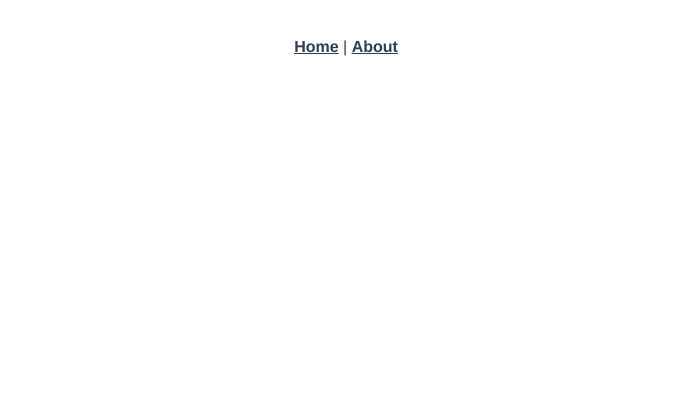
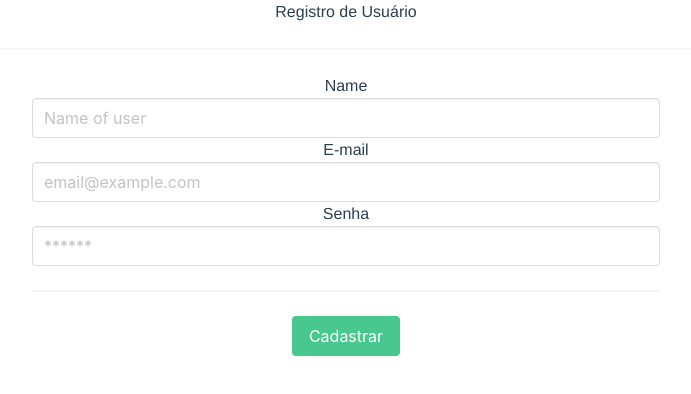
Before and after one commit to Vini03-Alcantra/User, a Vue app: page /register in a window 1280 px wide. Shown: the top 394 px of the page, without its empty margins (294-985 px from the left). Built offline with nearby package versions, Linux system fonts and the light colour scheme.

Commit message:
COmiit inicial

```diff
--- a/package.json
+++ b/package.json
@@ -8,6 +8,8 @@
     "lint": "vue-cli-service lint"
   },
   "dependencies": {
+    "axios": "^0.21.1",
+    "bulma": "^0.9.2",
     "core-js": "^3.6.5",
     "vue": "^2.6.11",
     "vue-router": "^3.2.0"
--- a/src/App.vue
+++ b/src/App.vue
@@ -1,9 +1,5 @@
 <template>
   <div id="app">
-    <div id="nav">
-      <router-link to="/">Home</router-link> |
-      <router-link to="/about">About</router-link>
-    </div>
     <router-view/>
   </div>
 </template>
--- a/src/main.js
+++ b/src/main.js
@@ -1,6 +1,7 @@
 import Vue from 'vue'
 import App from './App.vue'
 import router from './router'
+import "../node_modules/bulma/css/bulma.css"
 
 Vue.config.productionTip = false
 
--- a/src/router/index.js
+++ b/src/router/index.js
@@ -1,6 +1,7 @@
 import Vue from 'vue'
 import VueRouter from 'vue-router'
 import Home from '../views/Home.vue'
+import Register from "../views/Register.vue";
 
 Vue.use(VueRouter)
 
@@ -9,6 +10,11 @@
     path: '/',
     name: 'Home',
     component: Home
+  },
+  {
+    path: "/register",
+    name: "Register",
+    component: Register
   },
   {
     path: '/about',
--- /dev/null
+++ b/src/views/Register.vue
@@ -0,0 +1,29 @@
+<template>
+    <div>
+        <h2>Registro de Usuário</h2>
+        <hr>
+
+        <div class="columns is-centered">
+            <div class="column is-half">
+                <p>Name</p>
+                <input type="text" placeholder="Name of user" class="input">
+                <p>E-mail</p>
+                <input type="email" placeholder="email@example.com" class="input">
+                <p>Senha</p>
+                <input type="password" placeholder="******" class="input">
+                <hr>
+                <button class="button is-success">Cadastrar</button>
+            </div>
+        </div>
+    </div>
+</template>
+
+<script>
+    export  default {
+
+    }
+</script>
+
+<style scoped>
+
+</style>
```
Also changed, not shown: 1 other file (tests, documents, lock files or other folders).
